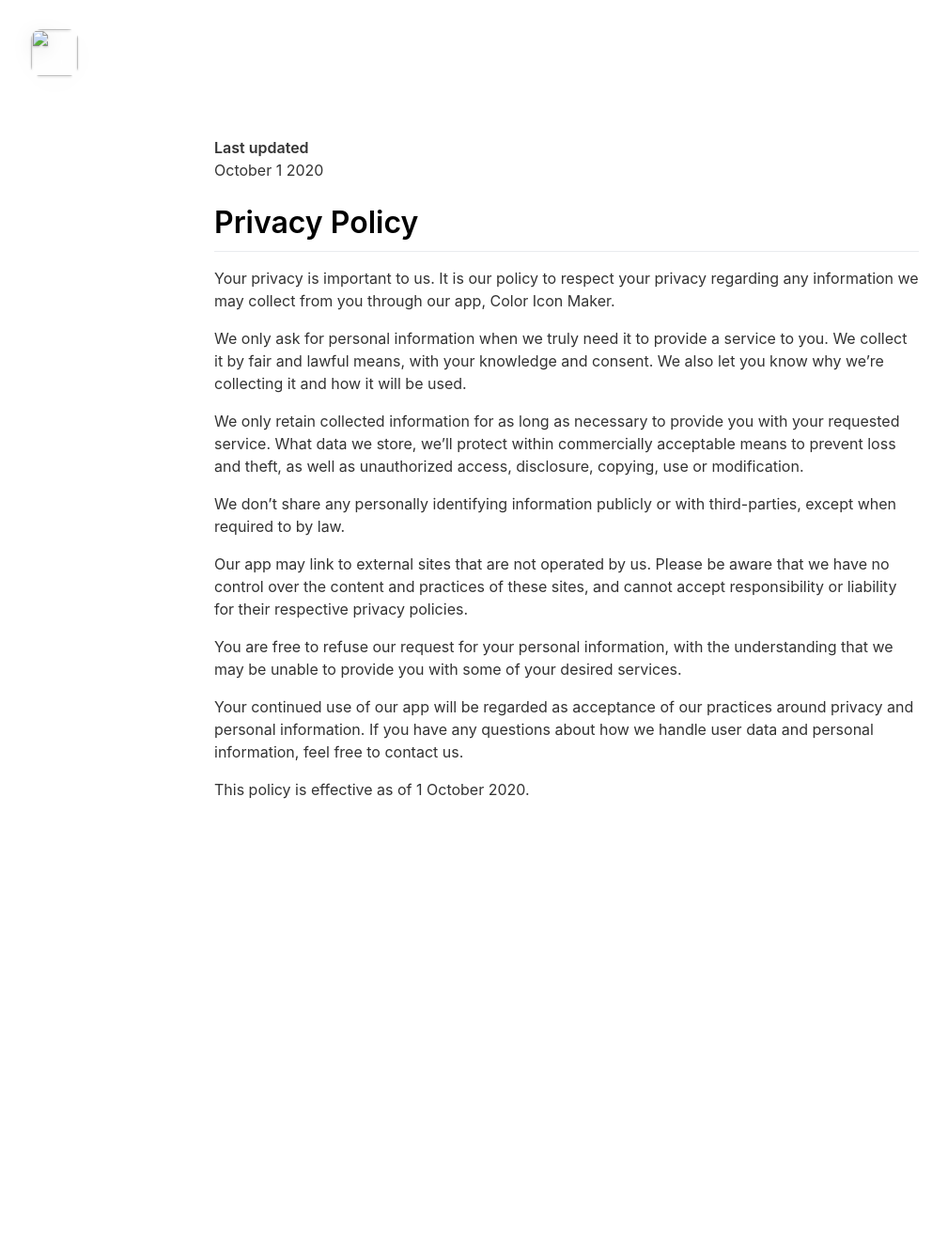
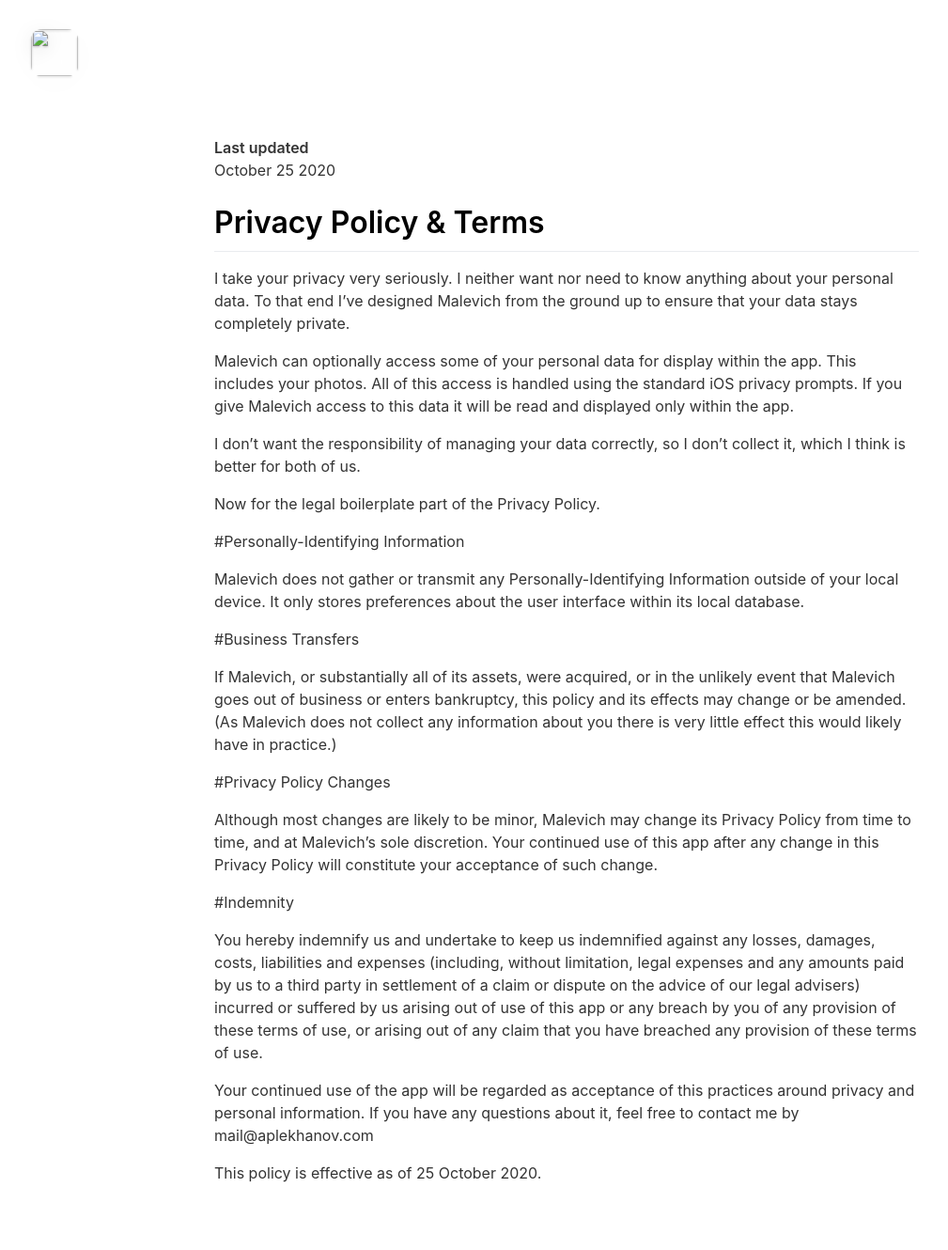
Before and after one commit to aplekhanov/malevich-app, a Jekyll site: the page built from _pages/privacypolicy.md, in a window 1280 px wide. Shown: the whole page at 94% size, without its empty margins (37-1046 px from the left). Built offline with Jekyll 4.4.1, drawn with Linux system fonts in a browser that asks for light colours; nearby versions of some CDN libraries; before the commit the page ends 922 px from its top, so only the background shows below that.

Commit message:
Update privacypolicy.md

```diff
--- a/_pages/privacypolicy.md
+++ b/_pages/privacypolicy.md
@@ -1,25 +1,37 @@
 ---
 layout: page
-title: Privacy Policy
+title: Privacy Policy & Terms
 include_in_header: false
 ---
 
 **Last updated**
-October 1 2020
+October 25 2020
 
-# Privacy Policy
-Your privacy is important to us. It is our policy to respect your privacy regarding any information we may collect from you through our app, Color Icon Maker.
+# Privacy Policy & Terms
+I take your privacy very seriously. I neither want nor need to know anything about your personal data. To that end I’ve designed Malevich from the ground up to ensure that your data stays completely private.
 
-We only ask for personal information when we truly need it to provide a service to you. We collect it by fair and lawful means, with your knowledge and consent. We also let you know why we’re collecting it and how it will be used.
+Malevich can optionally access some of your personal data for display within the app. This includes your photos. All of this access is handled using the standard iOS privacy prompts. If you give Malevich access to this data it will be read and displayed only within the app.
 
-We only retain collected information for as long as necessary to provide you with your requested service. What data we store, we’ll protect within commercially acceptable means to prevent loss and theft, as well as unauthorized access, disclosure, copying, use or modification.
+I don’t want the responsibility of managing your data correctly, so I don’t collect it, which I think is better for both of us.
 
-We don’t share any personally identifying information publicly or with third-parties, except when required to by law.
+Now for the legal boilerplate part of the Privacy Policy.
 
-Our app may link to external sites that are not operated by us. Please be aware that we have no control over the content and practices of these sites, and cannot accept responsibility or liability for their respective privacy policies.
+#Personally-Identifying Information
 
-You are free to refuse our request for your personal information, with the understanding that we may be unable to provide you with some of your desired services.
+Malevich does not gather or transmit any Personally-Identifying Information outside of your local device. It only stores preferences about the user interface within its local database.
 
-Your continued use of our app will be regarded as acceptance of our practices around privacy and personal information. If you have any questions about how we handle user data and personal information, feel free to contact us.
+#Business Transfers
 
-This policy is effective as of 1 October 2020.
+If Malevich, or substantially all of its assets, were acquired, or in the unlikely event that Malevich goes out of business or enters bankruptcy, this policy and its effects may change or be amended. (As Malevich does not collect any information about you there is very little effect this would likely have in practice.)
+
+#Privacy Policy Changes
+
+Although most changes are likely to be minor, Malevich may change its Privacy Policy from time to time, and at Malevich’s sole discretion. Your continued use of this app after any change in this Privacy Policy will constitute your acceptance of such change.
+
+#Indemnity
+
+You hereby indemnify us and undertake to keep us indemnified against any losses, damages, costs, liabilities and expenses (including, without limitation, legal expenses and any amounts paid by us to a third party in settlement of a claim or dispute on the advice of our legal advisers) incurred or suffered by us arising out of use of this app or any breach by you of any provision of these terms of use, or arising out of any claim that you have breached any provision of these terms of use.
+
+Your continued use of the app will be regarded as acceptance of this practices around privacy and personal information. If you have any questions about it, feel free to contact me by mail@aplekhanov.com
+
+This policy is effective as of 25 October 2020.
```
